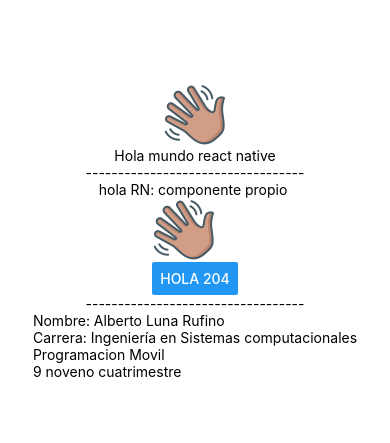
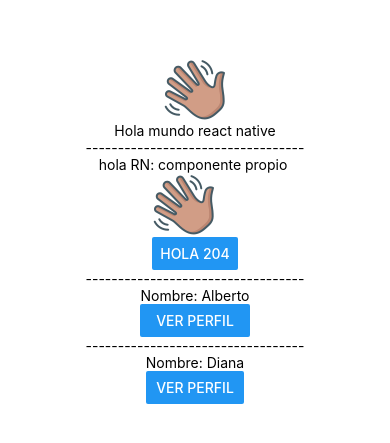
Before and after one commit to LunaAlberto/PM204, a React Native app in the folder practica5/miapp2/: screen / in a window 390 px wide. Shown: the part 191-634 px from the top of the page. Built offline with nearby package versions, Linux system fonts and the light colour scheme.

Commit message:
Practica No.7:_Props_&_State

```diff
--- a/practica5/miapp2/App.js
+++ b/practica5/miapp2/App.js
@@ -4,7 +4,6 @@ import { StyleSheet, Text, View, Image} from 'react-native';
 import {Saludo}from "./components/Saludo";
 import {Saludo2}from "./components/Saludo2";
 import {Perfil} from "./components/Perfil";
-//importamos un componate de imagen que es image
 
 
 //Zona2: Main/ zona donde van a ir los componetes
@@ -18,8 +17,12 @@ export default function App() {
 
       <Saludo2/>
           <Text>----------------------------------</Text>
-      <Perfil />
 
+
+
+  <Perfil nombre="Alberto" carrera="ISC" materia="Movil" cuatri="9"/>
+   <Text>----------------------------------</Text>
+    <Perfil nombre="Diana" carrera="LAGE" materia="NOCHE" cuatri="9"/>
 
       <StatusBar style="auto" />
     </View>
--- a/practica5/miapp2/components/Perfil.js
+++ b/practica5/miapp2/components/Perfil.js
@@ -1,17 +1,46 @@
-import { View, Text } from "react-native";
 
-export const Perfil = () => {
+
+
+/* perfil usando destructuracion */
+import { View, Text,Button } from "react-native";
+import React,{useState} from "react";
+
+export const Perfil = ({nombre, carrera, materia, cuatri}) => {
+    const[mostrar,setMostrar]=useState(false);
+    return (
+        <View>
+            <Text>Nombre: {nombre}</Text>
+            {mostrar &&
+            <>
+            <Text>Carrera: {carrera}</Text>
+            <Text>Materia: {materia}</Text>
+            <Text>Cuatrimestre: {cuatri}</Text>
+            </>
+    }
+    <Button title="ver perfil" onPress={()=>setMostrar(!mostrar)}/>
+        </View>
+
+    );
+}
+
+
+
+
+/*import { View, Text } from "react-native";
+
+export const Perfil = (props) => {
 
     return (
 
         <View>
 
-            <Text>Nombre: Alberto Luna Rufino</Text>
+            <Text>{props.nombre}</Text>
 
-            <Text>Carrera: Ingeniería en Sistemas computacionales</Text>
-            <Text>Programacion Movil</Text>
-            <Text>9 noveno cuatrimestre</Text>
+            <Text>{props.carrera}</Text>
+            <Text>{props.materia}</Text>
+            <Text>{props.cuatri}</Text>
         </View>
     )
 
 }
+    */
```
